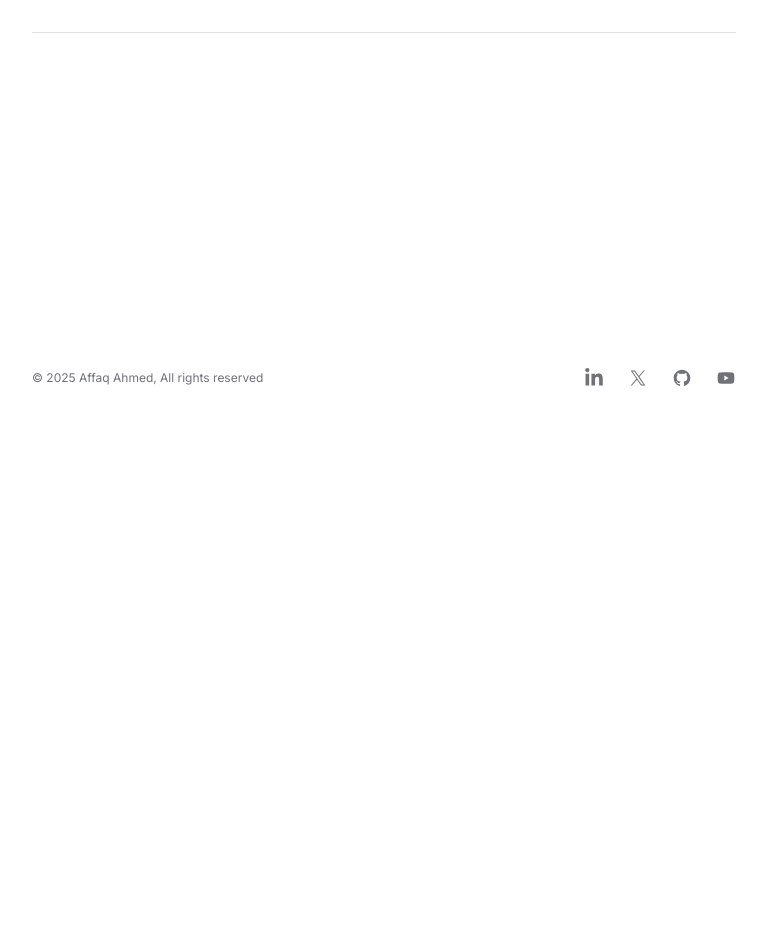
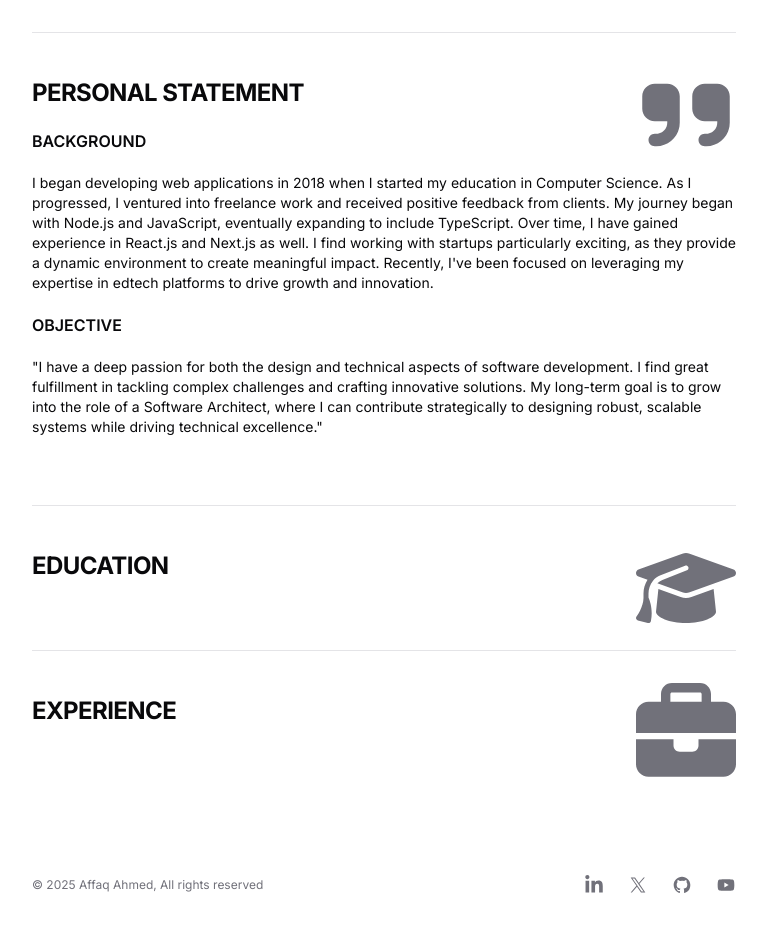
Before and after one commit to Affaq-Ahmed/Portfolio, a Next.js app: page /resume in a window 1280 px wide. Shown: the part 380-1307 px from the top of the page, without its empty margins (256-1023 px from the left). Before the commit the page ends 800 px from the top, so only its background shows below. Built offline with nearby package versions, Linux system fonts and the light colour scheme; a web font is replaced by a local one.

Commit message:
feat: add Resume components for Education, Experience, and Personal Statement; update styles and structure

```diff
--- a/app/globals.css
+++ b/app/globals.css
@@ -105,8 +105,12 @@ body {
     @apply font-serif text-3xl font-bold underline decoration-border/75 decoration-2 underline-offset-8;
   }
 
-  .title-name{
-    @apply font-sans text-4xl leading-10 tracking-tight font-bold underline decoration-border/75 decoration-2 underline-offset-8;
+  .title-name {
+    @apply font-sans text-4xl font-bold leading-10 tracking-tight underline decoration-border/75 decoration-2 underline-offset-8;
+  }
+
+  .heading {
+    @apply mb-6 font-sans text-2xl font-bold leading-6 tracking-tight;
   }
 
   .prose pre {
@@ -126,3 +130,23 @@ body {
     @apply font-medium;
   }
 }
+
+.group:hover .permalink::after {
+  opacity: 1;
+  visibility: visible;
+}
+
+.permalink::after {
+  content: '#';
+  margin-left: 8px;
+  font-size: 1rem; /* Adjust based on preference */
+  opacity: 0;
+  visibility: hidden;
+  transition:
+    opacity 0.2s,
+    visibility 0.2s;
+}
+
+.permalink {
+  text-decoration: none; /* Remove underline if necessary */
+}
--- a/app/resume/page.tsx
+++ b/app/resume/page.tsx
@@ -1,4 +1,7 @@
+import Education from '@/components/resume/education';
+import Experience from '@/components/resume/experience';
 import ResumeIntro from '@/components/resume/intro';
+import PersonalStatement from '@/components/resume/personal-statement';
 import Separator from '@/components/separator';
 import { Metadata } from 'next';
 import React from 'react';
@@ -19,6 +22,11 @@ export default function ResumePage() {
 
         <ResumeIntro />
         <Separator />
+        <PersonalStatement />
+        <Separator />
+        <Education />
+        <Separator />
+        <Experience />
       </div>
     </section>
   );
--- /dev/null
+++ b/components/resume/education.tsx
@@ -0,0 +1,26 @@
+import React from 'react';
+import { FaGraduationCap } from 'react-icons/fa6';
+
+export default function Education() {
+  return (
+    <section id='-education' className='flex w-full flex-col'>
+      <div className='relative w-full'>
+        <FaGraduationCap
+          aria-hidden='true'
+          size={100}
+          className='absolute -top-4 right-0 z-10 text-muted-foreground dark:text-muted'
+        />
+        <h2 className='heading group flex gap-2 uppercase'>
+          Education
+          <a
+            href='#-education'
+            aria-label='Permalink for this section'
+            className='text-transparent opacity-0 transition-opacity duration-200 group-hover:text-muted-foreground group-hover:opacity-100 dark:group-hover:text-muted'
+          >
+            #
+          </a>
+        </h2>
+      </div>
+    </section>
+  );
+}
--- /dev/null
+++ b/components/resume/experience.tsx
@@ -0,0 +1,26 @@
+import React from 'react';
+import { FaBriefcase } from 'react-icons/fa6';
+
+export default function Experience() {
+  return (
+    <section id='-experience' className='flex w-full flex-col'>
+      <div className='relative w-full'>
+        <FaBriefcase
+          aria-hidden='true'
+          size={100}
+          className='absolute -top-4 right-0 z-10 text-muted-foreground dark:text-muted'
+        />
+        <h2 className='heading group flex gap-2 uppercase'>
+          Experience
+          <a
+            href='#-experience'
+            aria-label='Permalink for this section'
+            className='text-transparent opacity-0 transition-opacity duration-200 group-hover:text-muted-foreground group-hover:opacity-100 dark:group-hover:text-muted'
+          >
+            #
+          </a>
+        </h2>
+      </div>
+    </section>
+  );
+}
--- /dev/null
+++ b/components/resume/personal-statement.tsx
@@ -0,0 +1,57 @@
+import React from 'react';
+import { FaQuoteRight } from 'react-icons/fa6';
+
+export default function PersonalStatement() {
+  return (
+    <section
+      id='-personal-statement'
+      className='flex w-full flex-col font-sans'
+    >
+      <div className='relative w-full'>
+        <FaQuoteRight
+          aria-hidden='true'
+          size={100}
+          className='absolute -top-4 right-0 z-10 text-muted-foreground dark:text-muted'
+        />
+        <h2 className='heading group flex gap-2 uppercase'>
+          Personal Statement
+          <a
+            href='#-personal-statement'
+            aria-label='Permalink for this section'
+            className='text-transparent opacity-0 transition-opacity duration-200 group-hover:text-muted-foreground group-hover:opacity-100 dark:group-hover:text-muted'
+          >
+            #
+          </a>
+        </h2>
+      </div>
+
+      <div className=''>
+        <h3 className='text-base font-semibold uppercase text-ring'>
+          Background
+        </h3>
+        <p className='py-5 text-sm leading-5 text-ring'>
+          I began developing web applications in 2018 when I started my
+          education in Computer Science. As I progressed, I ventured into
+          freelance work and received positive feedback from clients. My journey
+          began with Node.js and JavaScript, eventually expanding to include
+          TypeScript. Over time, I have gained experience in React.js and
+          Next.js as well. I find working with startups particularly exciting,
+          as they provide a dynamic environment to create meaningful impact.
+          Recently, I&#39;ve been focused on leveraging my expertise in edtech
+          platforms to drive growth and innovation.
+        </p>
+      </div>
+
+      <div className=''>
+        <h3 className='text-base font-semibold uppercase text-ring'>
+          Objective
+        </h3>
+        <p className='py-5 text-sm text-ring'>
+          {
+            '"I have a deep passion for both the design and technical aspects of software development. I find great fulfillment in tackling complex challenges and crafting innovative solutions. My long-term goal is to grow into the role of a Software Architect, where I can contribute strategically to designing robust, scalable systems while driving technical excellence."'
+          }
+        </p>
+      </div>
+    </section>
+  );
+}
```
